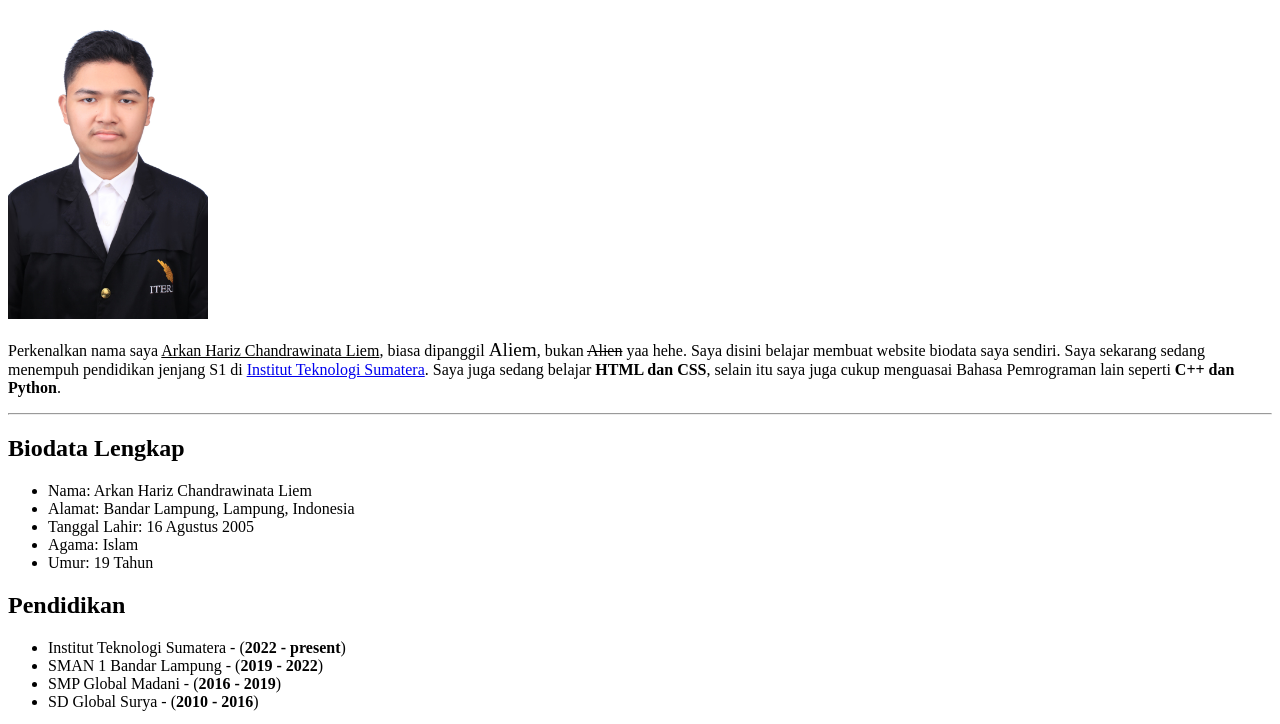
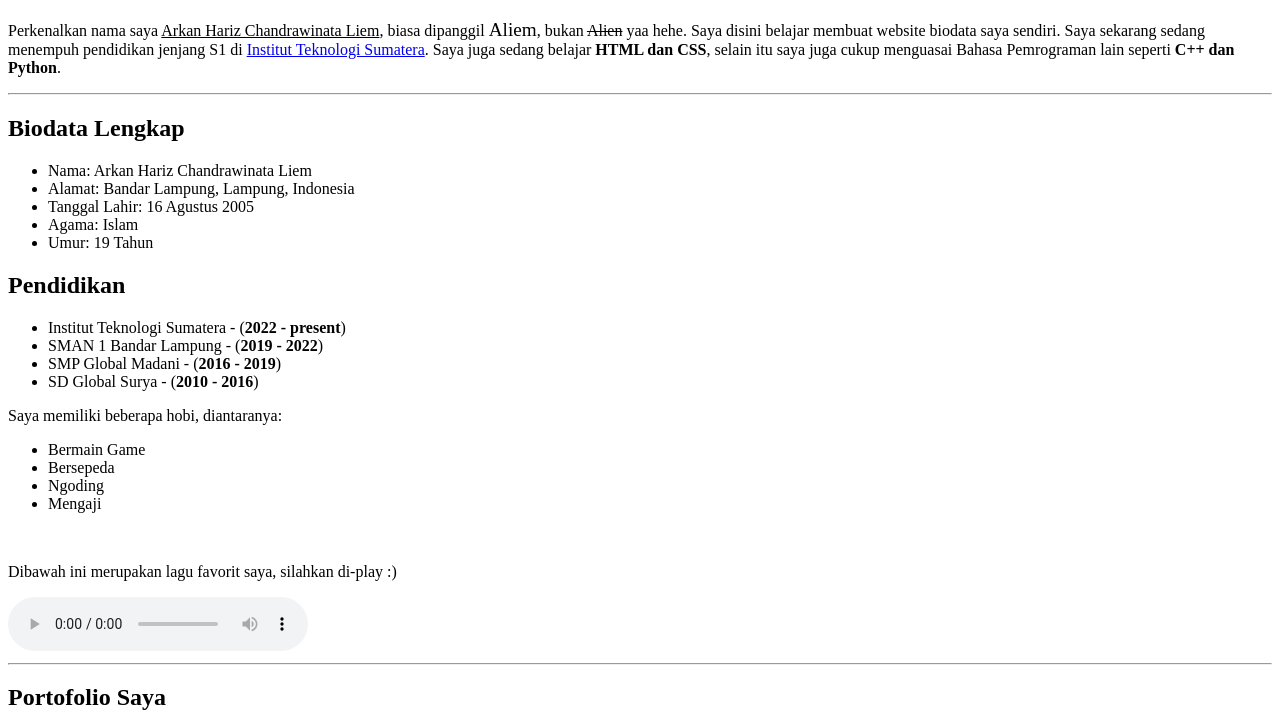
Before and after one commit to ArkanHariz/task-html, a plain HTML site: page index.html in a window 1280 px wide. Shown: the part 61-785 px from the top of the page. Drawn offline with Linux system fonts and the light colour scheme.

Commit message:
Update index.html

```diff
--- a/index.html
+++ b/index.html
@@ -11,7 +11,6 @@
     </div>
 
     <section>
-        <img src="./assets/122140038_photo_092552.jpg" alt="Arkan Hariz" width="200px">
         <div class="introduction">
             <p class="content-perkenalan">Perkenalkan nama saya <u>Arkan Hariz Chandrawinata Liem</u>, biasa dipanggil <big>Aliem</big>, bukan <s>Alien</s>
                 yaa hehe. Saya disini belajar membuat website biodata saya sendiri. Saya sekarang sedang menempuh pendidikan jenjang
```
